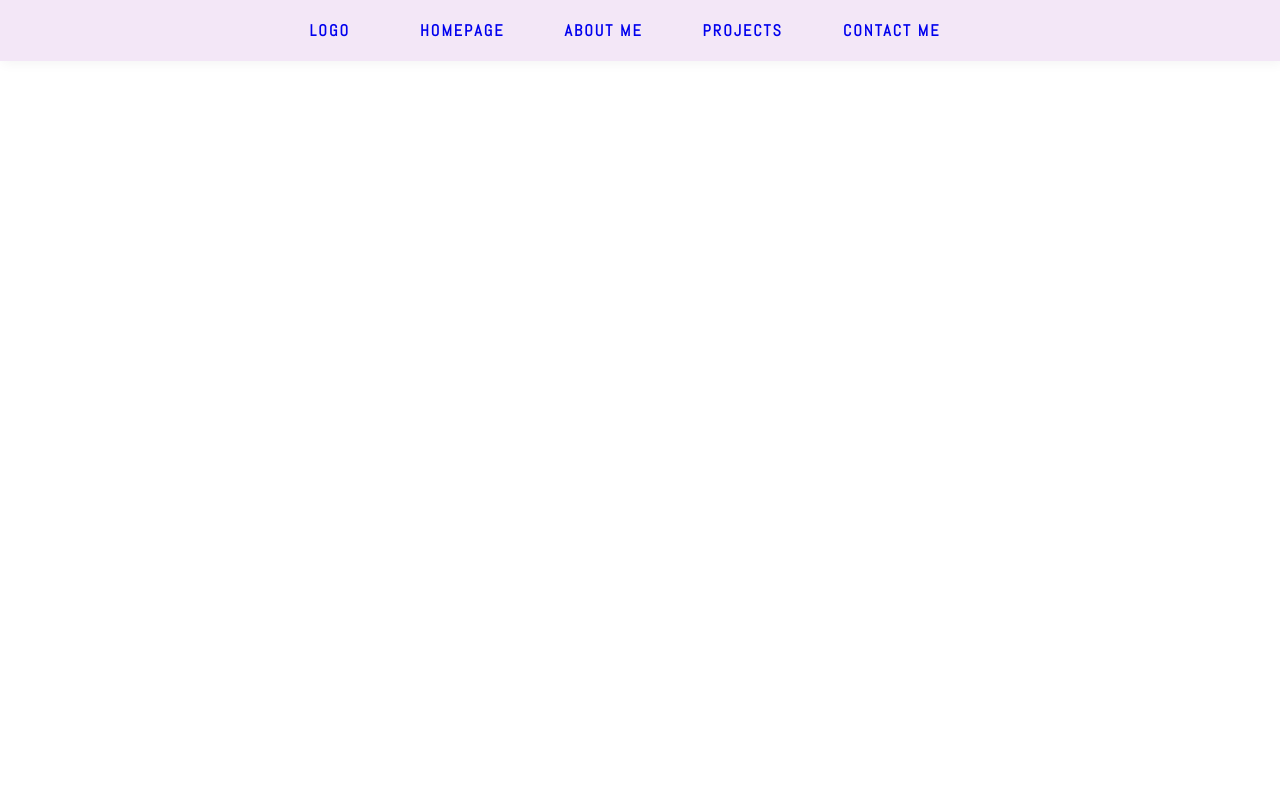
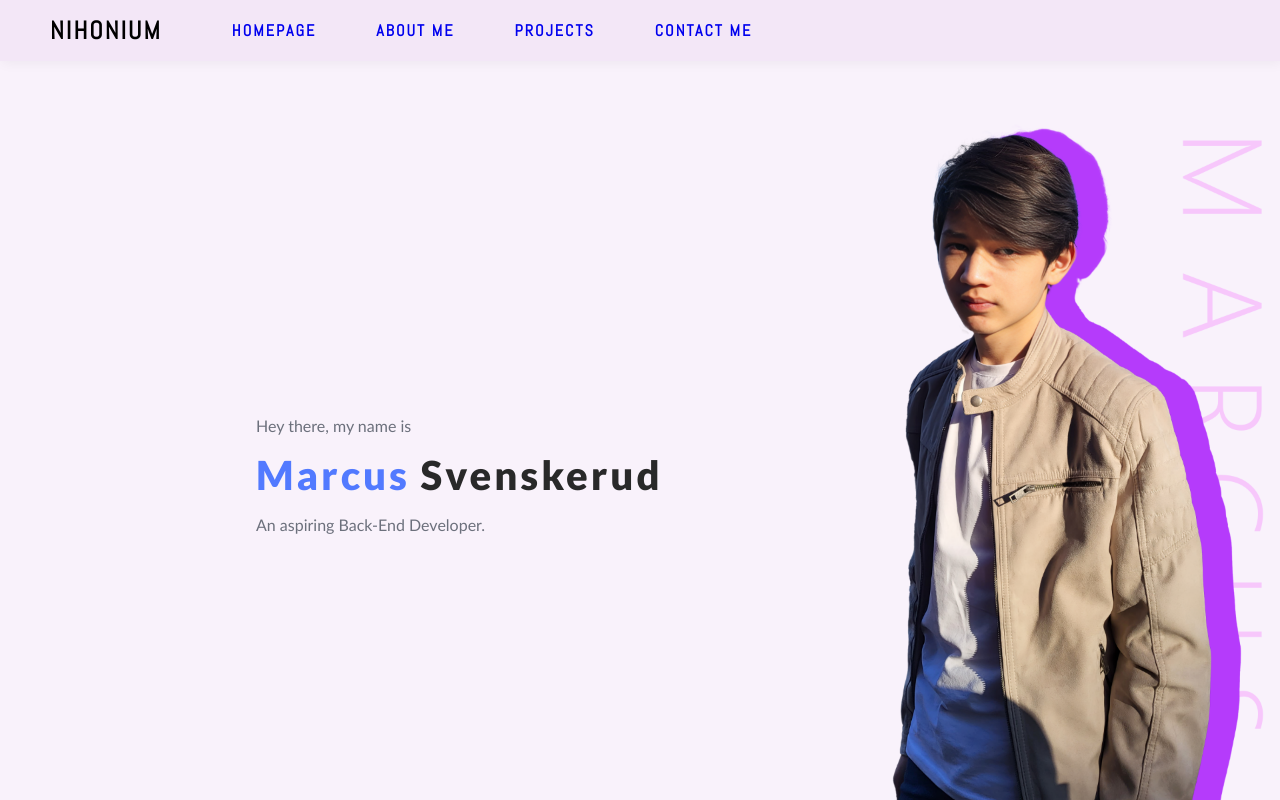
Before and after one commit to Veltrie/Nihonium, a plain HTML site: page index.html in a window 1280 px wide. Drawn offline with Linux system fonts and the light colour scheme.

Commit message:
update 1

```diff
--- a/css/style.css
+++ b/css/style.css
@@ -1,7 +1,10 @@
 body{
     margin: 0px;
     padding: 0px;
-    background-color: rgb(13, 13, 13);
+    background-color: rgb(255, 255, 255);
+    animation: fadeInAnimation ease 0.4s;
+    animation-iteration-count: 1;
+    animation-fill-mode:forwards;
 }
 
 li {
@@ -15,11 +18,15 @@ a {
     width: 100%;
     height: 100vh;
     box-sizing: border-box;
-    background-color: #ffffff
+    background-color: #f9f2fb;
+    position: relative;
+    background-image: url("../images/bg.png");
+    background-repeat: no-repeat;
+    background-size: contain;
+    background-position: right bottom;
 }
 nav{
     display: flex;
-    justify-content: center;
     align-items: center;
     text-transform: uppercase;
     font-weight: 600;
@@ -35,3 +42,47 @@ nav{
     box-shadow: 2px 2px 12px rgba(0, 0, 0, 0.05);
     z-index: 1;
 }
+a:active {
+    color: black;
+}
+.menu{
+    display: flex;
+}
+.menu li a{
+    padding: 10px 15px;
+    color:#000000;
+    font-size: 12px;
+}
+.logo{
+    font-size: 25px;
+    font-weight: bold;
+    color: #000000;
+}
+@keyframes fadeInAnimation {
+    0% {
+        opacity: 0;
+    }
+    100% {
+        opacity: 1;
+     }
+}
+.intro{
+    font-family: Calibri, sans-serif;
+    width: 500px;
+    position: absolute;
+    left: 20%;
+    top: 50%;
+    transform: translate (-20%, -50%);
+}
+.intro p:nth-child(1),
+.intro .about{
+    color: #6c707c;
+    font-size: 16px;
+}
+.intro h1{
+    font-family: 'Lato', sans-serif;
+    font-size: 40px;
+    margin: 0px;
+    letter-spacing: 3px;
+    color: #292929;
+}
--- a/index.html
+++ b/index.html
@@ -3,22 +3,34 @@
     <title>Marcus Svenskerud CV</title>
     <!--title icon-->
     <link rel="page icon" href="images/icon.png">
-    <link rel="stylesheet" type="text/css" href="css/style.css"
-    <link rel="preconnect" href="https://fonts.googleapis.com">
+    <link rel="stylesheet" type="text/css" href="css/style.css" <link rel="preconnect"
+        href="https://fonts.googleapis.com">
     <link rel="preconnect" href="https://fonts.gstatic.com" crossorigin>
-    <link href="https://fonts.googleapis.com/css2?family=Abel&family=Lato:ital,wght@0,900;1,700&display=swap" rel="stylesheet">
+    <link href="https://fonts.googleapis.com/css2?family=Abel&family=Lato:ital,wght@0,900;1,700&display=swap"
+        rel="stylesheet">
+    <link rel="stylesheet" href="path/to/font-awesome/css/font-awesome.min.css">
 </head>
 
 <body>
     <section id="main">
-        <nav>
-            <a href="#" class="logo">LOGO</a>
+        <nav> <!--navbar-->
+            <a href="#" class="logo">NIHONIUM</a>
             <!--here lies the menu-->
             <ul class="menu"></ul>
-                <li><a href="#">Homepage</a></li>
-                <li><a href="#">About Me</a></li>
-                <li><a href="#">Projects</a></li>
-                <li><a href="#">Contact Me</a></li>
+            <li><a href="#" class="active">Homepage</a></li>
+            <li><a href="#">About Me</a></li>
+            <li><a href="#">Projects</a></li>
+            <li><a href="#">Contact Me</a></li>
         </nav>
+        <div class="intro">
+            <p>Hey there, my name is</p>
+            <h1>
+                <font color="#527AFF">Marcus</font> Svenskerud
+            </h1>
+            <p class="about">An aspiring Back-End Developer.</p>
+        </div>
+<div class="socials">
+    <a href=""
+</div>
     </section>
 </body>
```
Also changed, not shown: images/bg.png (added), 1 other file.
